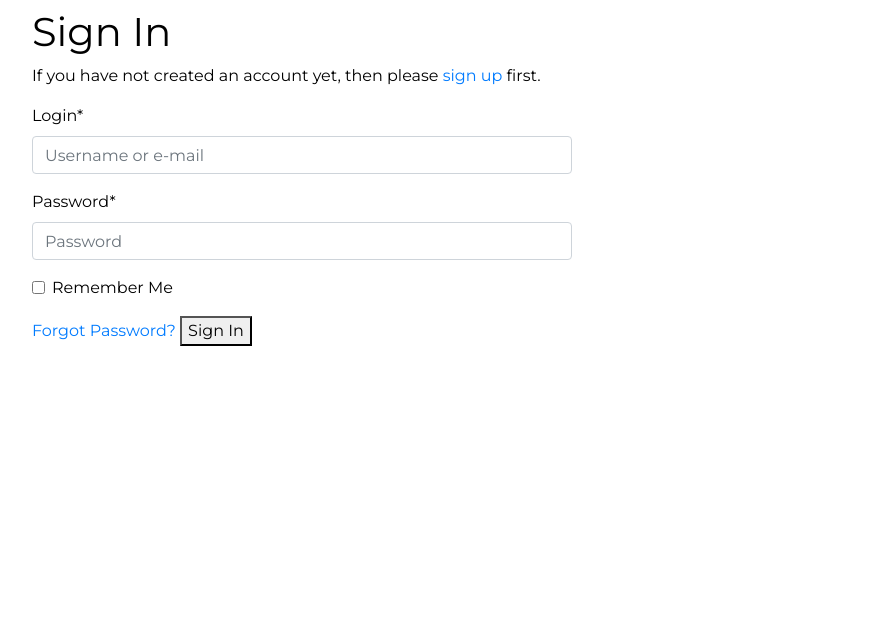
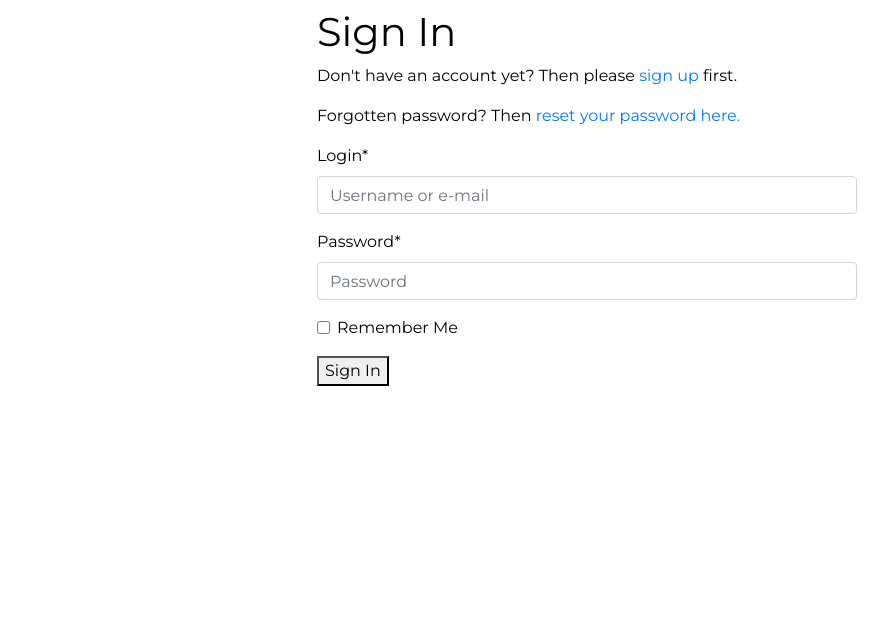
Before and after one commit to davewatters/sectech-ci-pp5, a Django app: page /accounts/login/ in a window 1280 px wide. Shown: the part 62-688 px from the top of the page, without its empty margins (53-941 px from the left). Run offline with Django 3.2, Linux system fonts and the light colour scheme; parts of the project's set-up code (start-up, migrations or seed data) failed here and were passed over; some libraries are stand-ins or nearby versions; some web fonts are replaced.

Commit message:
refactor: layout tweaks to auth pages & messages

```diff
--- a/checkout/webhook_handler.py
+++ b/checkout/webhook_handler.py
@@ -3,12 +3,12 @@ from django.conf import settings
 from django.contrib.auth.models import User
 
 from django.core.mail import send_mail
+from django.shortcuts import get_object_or_404
 from django.template.loader import render_to_string
-from django.shortcuts import get_object_or_404
 
 from .models import Invoice, Inv_lineitem
+from customers.models import Customer_product
 from products.models import Product, Vat_rate
-from customers.models import Customer_product
 
 import json
 import time
--- a/customers/views.py
+++ b/customers/views.py
@@ -17,7 +17,7 @@ def customer_create(request):
 
         if form.is_valid():
             customer = form.save()
-            messages.success(request, 'Successfully added customer')
+            messages.success(request, f'Successfully added customer {customer.name}')
             return redirect(settings.LOGIN_REDIRECT_URL)
     else:
         form = CustomerForm(request.GET)
--- a/shopping_cart/views.py
+++ b/shopping_cart/views.py
@@ -21,7 +21,7 @@ def add_to_cart(request, item_id):
     if item_id in list(cart.keys()):
         cart[item_id] += quantity
         messages.success(request, f'Updated {product.desc} \
-                         quantity to {cart[item_id]}')
+                         quantity in cart to {cart[item_id]}')
     else:
         cart[item_id] = quantity
         messages.success(request, f'Added {product.desc} to your cart')
--- a/templates/allauth/account/base.html
+++ b/templates/allauth/account/base.html
@@ -2,8 +2,8 @@
 
 {% block content %}
 <div class="container">
-  <div class="row">
-    <div class="col-6">
+  <div class="row justify-content-center">
+    <div class="col-sm-8 col-lg-6">
       <div class="auth-content">
         {% block auth_content %}
         {% endblock auth_content %}
--- a/templates/allauth/account/login.html
+++ b/templates/allauth/account/login.html
@@ -21,17 +21,19 @@
   {% include "socialaccount/snippets/login_extra.html" %}
 
 {% else %}
-  <p>{% blocktrans %}If you have not created an account yet, then please
+  <p>{% blocktrans %}Don't have an account yet? Then please
   <a href="{{ signup_url }}">sign up</a> first.{% endblocktrans %}</p>
 {% endif %}
 
 <form class="login" method="POST" action="{% url 'account_login' %}">
   {% csrf_token %}
+  <p>Forgotten password? Then
+    <a class="button secondaryAction" href="{% url 'account_reset_password' %}">{% trans "reset your password here." %}</a>
+  </p>
   {{ form|crispy }}
   {% if redirect_field_value %}
   <input type="hidden" name="{{ redirect_field_name }}" value="{{ redirect_field_value }}" />
   {% endif %}
-  <a class="button secondaryAction" href="{% url 'account_reset_password' %}">{% trans "Forgot Password?" %}</a>
   <button class="primaryAction" type="submit">{% trans "Sign In" %}</button>
 </form>
 {% endblock  %}
--- a/templates/allauth/account/password_change.html
+++ b/templates/allauth/account/password_change.html
@@ -4,7 +4,7 @@
 
 {% block head_title %}{% trans "Change Password" %}{% endblock %}
 
-{% block content %}
+{% block auth_content %}
     <h1>{% trans "Change Password" %}</h1>
 
     <form method="POST" action="{% url 'account_change_password' %}" class="password_change">
--- a/templates/allauth/account/password_reset_done.html
+++ b/templates/allauth/account/password_reset_done.html
@@ -5,7 +5,7 @@
 
 {% block head_title %}{% trans "Password Reset" %}{% endblock %}
 
-{% block content %}
+{% block auth_content %}
     <h1>{% trans "Password Reset" %}</h1>
 
     {% if user.is_authenticated %}
--- a/templates/allauth/account/password_reset_from_key.html
+++ b/templates/allauth/account/password_reset_from_key.html
@@ -3,7 +3,7 @@
 {% load i18n %}
 {% block head_title %}{% trans "Change Password" %}{% endblock %}
 
-{% block content %}
+{% block auth_content %}
     <h1>{% if token_fail %}{% trans "Bad Token" %}{% else %}{% trans "Change Password" %}{% endif %}</h1>
 
     {% if token_fail %}
--- a/templates/allauth/account/password_reset_from_key_done.html
+++ b/templates/allauth/account/password_reset_from_key_done.html
@@ -3,7 +3,7 @@
 {% load i18n %}
 {% block head_title %}{% trans "Change Password" %}{% endblock %}
 
-{% block content %}
+{% block auth_content %}
     <h1>{% trans "Change Password" %}</h1>
     <p>{% trans 'Your password is now changed.' %}</p>
 {% endblock %}
--- a/templates/allauth/account/signup_closed.html
+++ b/templates/allauth/account/signup_closed.html
@@ -4,7 +4,7 @@
 
 {% block head_title %}{% trans "Sign Up Closed" %}{% endblock %}
 
-{% block content %}
+{% block auth_content %}
 <h1>{% trans "Sign Up Closed" %}</h1>
 
 <p>{% trans "We are sorry, but the sign up is currently closed." %}</p>
--- a/templates/base.html
+++ b/templates/base.html
@@ -54,9 +54,10 @@
   </header>
 
   <!-- System Messages container -->
-  <div class="container">
+  <div class="container-fluid">
     <div class="row mt-2">
-      <div class="col-md-10 offset-md-1">
+      <div class="col">
+        <!-- <div class="col-md-10 offset-md-1"> -->
         {% for message in messages %}
         <div  id="msg" class="alert {{ message.tags }} alert-dismissible fade show" role="alert">
             {{ message | safe }}
```
